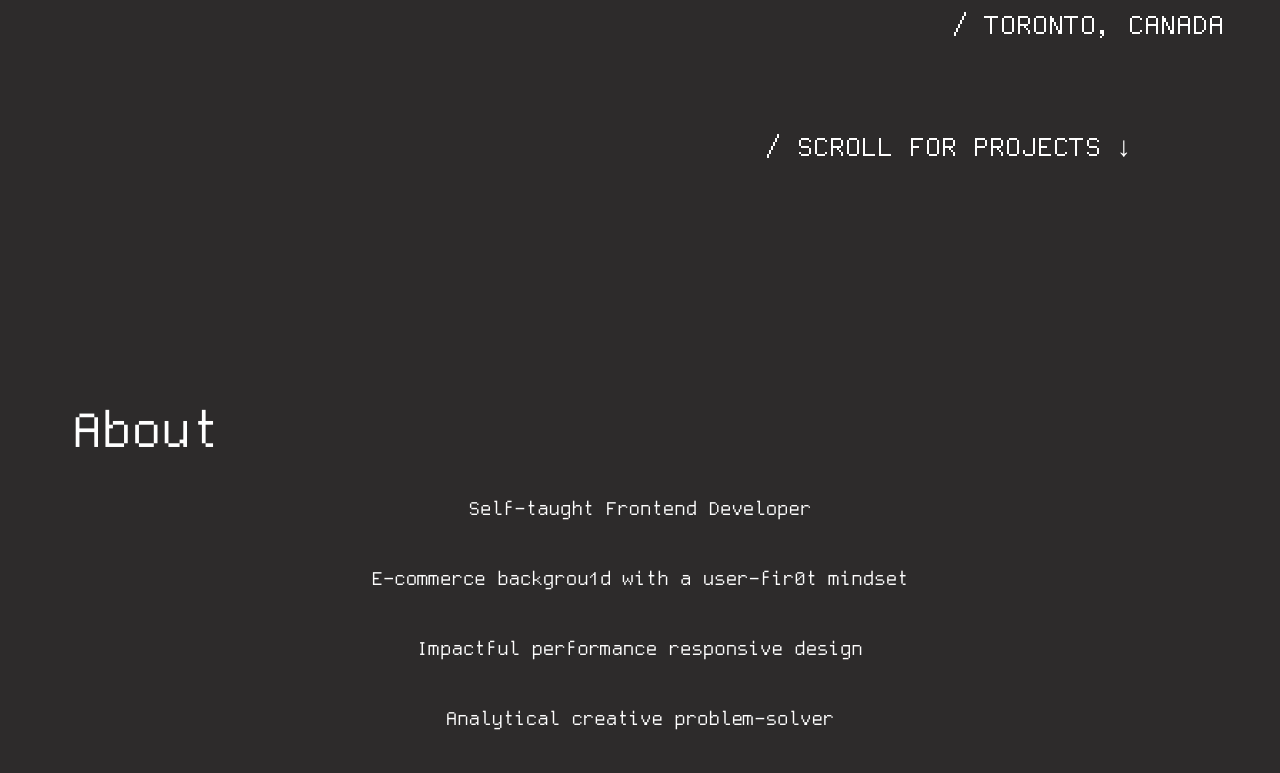
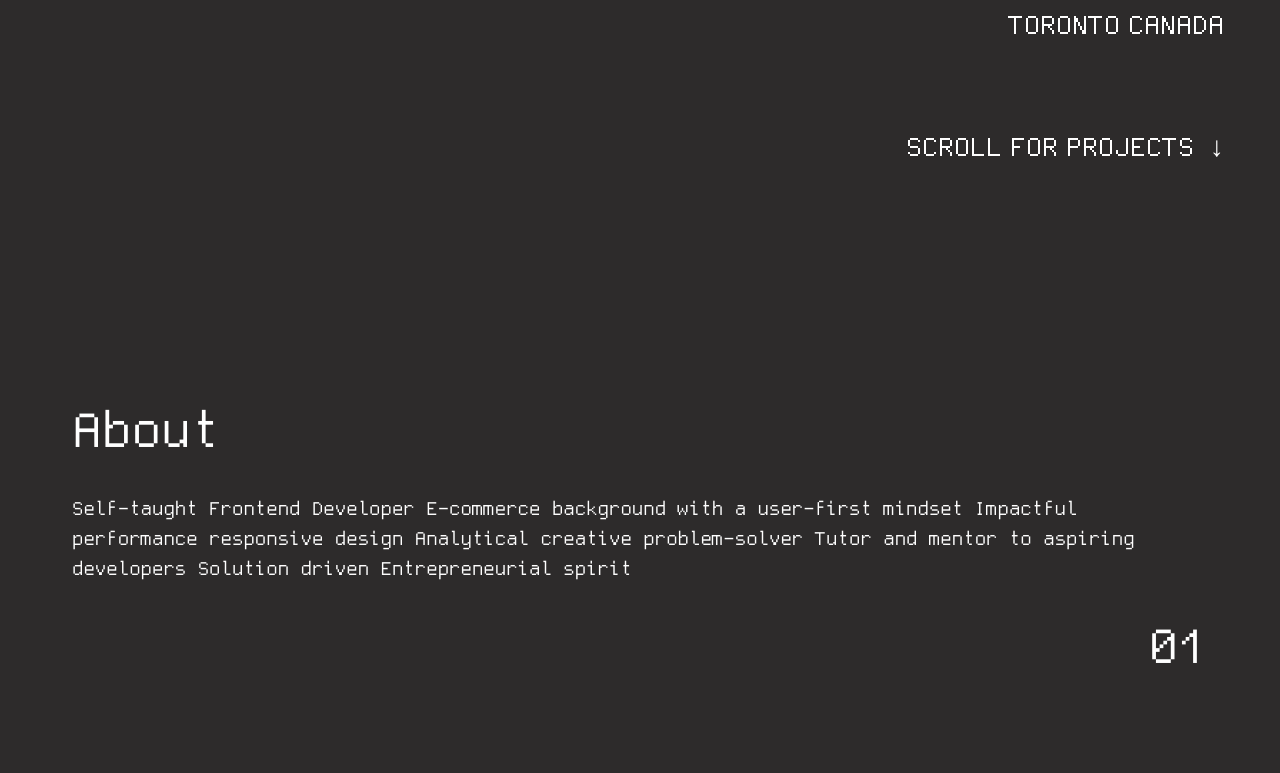
Before and after one commit to SobczakL/portfolio-24, a React (Vite) app: page / in a window 1280 px wide. Shown: the part 460-1233 px from the top of the page. Built offline with nearby package versions, Linux system fonts and the light colour scheme.

Commit message:
reconfigured layout

```diff
--- a/src/App.jsx
+++ b/src/App.jsx
@@ -13,7 +13,7 @@
                     <Hero />
                 </div>
             </div>
-            <div className="h-screen overflow-y-scroll scroll-snap-y bg-main-bg snap-mandatory">
+            <div className="h-screen bg-main-bg">
                 <SectionList />
             </div>
         </div>
--- a/src/components/content/AboutContent.jsx
+++ b/src/components/content/AboutContent.jsx
@@ -1,6 +1,7 @@
-import { useState, useEffect } from "react";
+import { useState, useEffect, useContext } from "react";
 
 export default function AboutContent() {
+    const [active, setActive] = useState(0)
     const content = [
         "Self-taught Frontend Developer",
         "E-commerce background with a user-first mindset",
@@ -10,67 +11,25 @@
         "Solution driven",
         "Entrepreneurial spirit"
     ];
-
-    const createPlaceholderBinary = (arr) => {
-        let maxChar = 0
-        let binaryReplacement = []
-        arr.forEach((sentence) => {
-            if (maxChar < sentence.length) {
-                maxChar = sentence.length
+    useEffect(() => {
+        const getNewActive = () => {
+            for(let i = 0; i < content.length; i++){
+                setActive(i)
             }
-        })
-        for (let i = 0; i < arr.length; i++) {
-            let curLine = []
-            for (let j = 0; j <= maxChar; j++) {
-                let randomIndex = Math.round(Math.random())
-                curLine.push(randomIndex.toString())
-            }
-            binaryReplacement.push(curLine.join(''))
+            i = 0
         }
-        return binaryReplacement
-    }
-
-    //Find at what random int can we start rendering content
-    //given the length of each placeholder line.
-
-    const [placeholderText, setPlaceholderText] = useState(createPlaceholderBinary(content))
-
-    useEffect(() => {
-        const intervalIDs = content.map((sentence, index) =>
-            setInterval(() => {
-                setPlaceholderText((prevTexts) => {
-                    const newTexts = [...prevTexts]
-                    const currentPlaceholder = newTexts[index];
-                    const newPlaceholder = currentPlaceholder.split("");
-                    const randomIndex = Math.floor(
-                        Math.random() * currentPlaceholder.length
-                    );
-
-                    if (newPlaceholder[randomIndex] !== sentence[randomIndex]) {
-                        newPlaceholder[randomIndex] = sentence[randomIndex];
-                        newTexts[index] = newPlaceholder.join("");
-                    }
-
-                    return newTexts;
-                });
-            }, 30)
-        );
-
-        return () => {
-            intervalIDs.forEach(clearInterval);
-        };
-    }, []);
+    },[])
 
     return (
-        <div className="space-y-10 h-fit">
-            {placeholderText.map((text, index) => (
-                <div
+        <div className="h-fit">
+            {content.map((text, index) => (
+                <span
                     key={index}
                     id={text.id}
-                    className="text-body-sm md:text-body-md lg:text-body-lg w-full text-center"
+                    className="text-body-sm md:text-body-md lg:text-body-lg "
                 >
-                    {text}
-                </div>
+                    {text + " "}
+                </span>
             ))}
 
         </div>
--- a/src/components/hero/Hero.jsx
+++ b/src/components/hero/Hero.jsx
@@ -14,36 +14,38 @@
     }, []);
 
     const aboutContentText = [
-        "/ FULL STACK DEVELOPER",
-        "/ TORONTO, CANADA",
-        "/ SCROLL FOR PROJECTS"
+        { id: 0, content: ["FULL", "STACK", "DEVELOPER"] },
+        { id: 1, content: ["TORONTO", "CANADA"] },
+        { id: 2, content: ["SCROLL", "FOR", "PROJECTS ↓"] },
     ];
 
     //Replace each content character with '-' at render
-    const [placeholderText, setPlaceholderText] = useState(() => {
-        let initState = [];
-        aboutContentText.map((text) => initState.push("-".repeat(text.length)));
-        return initState;
-    });
+    const [placeholderText, setPlaceholderText] = useState(() =>
+        aboutContentText.map(({ content }) =>
+            content.map(word => "-".repeat(word.length))
+        )
+    );
 
     //Post render, replace each '-' with aboutContentText chars at random
     //Only triggers at inital page render
     useEffect(() => {
-        const intervalIDs = aboutContentText.map((text, index) =>
+        const intervalIDs = aboutContentText.map(({ content }, lineIndex) =>
             setInterval(() => {
                 setPlaceholderText((prevTexts) => {
                     const newTexts = [...prevTexts];
+                    const currentLine = newTexts[lineIndex];
+                    const newLine = [...currentLine];
 
-                    const currentPlaceholder = newTexts[index];
-                    const newPlaceholder = currentPlaceholder.split("");
+                    // Replace a random dash in a random word
+                    const wordIndex = Math.floor(Math.random() * currentLine.length);
+                    const word = currentLine[wordIndex].split("");
+                    const targetWord = content[wordIndex];
 
-                    const randomIndex = Math.floor(
-                        Math.random() * currentPlaceholder.length
-                    );
-
-                    if (newPlaceholder[randomIndex] !== text[randomIndex]) {
-                        newPlaceholder[randomIndex] = text[randomIndex];
-                        newTexts[index] = newPlaceholder.join("");
+                    const charIndex = Math.floor(Math.random() * word.length);
+                    if (word[charIndex] === "-") {
+                        word[charIndex] = targetWord[charIndex];
+                        newLine[wordIndex] = word.join("");
+                        newTexts[lineIndex] = newLine;
                     }
 
                     return newTexts;
@@ -51,9 +53,7 @@
             }, 50)
         );
 
-        return () => {
-            intervalIDs.forEach(clearInterval);
-        };
+        return () => intervalIDs.forEach(clearInterval);
     }, []);
 
     // Determine text alignment
@@ -72,21 +72,21 @@
 
     return (
         <div className="font-pixel self-center h-fit md:h-3/6 w-full px-3 md:px-4 py-4 md:py-16 lg:py-5 md:max-w-full lg:max-w-[1200px] lg:mx-auto">
-            <div className="h-full flex flex-col place-items-center justify-start md:flex-row gap-8 md:gap-0 lg:gap-16">
+            <div className="h-full flex flex-col place-items-center justify-start md:flex-row gap-16 md:gap-0 lg:gap-16">
                 <div className="place-content-center place-items-center w-full md:w-3/6 h-auto aspect-[4/3]">
                     <ASCIIContainer />
                 </div>
                 <div className="size-full gap-20 md:w-3/6 flex flex-col md:px-8 lg:px-0 lg:max-w-[600px]">
-                    {placeholderText.map((text, index) => {
-                        return (
-                            <p
-                                key={index}
-                                className={`text-hero-sm md:text-hero-md lg:text-hero-lg ${getTextAlignment(index)}`}
-                            >
-                                {text}{index === 2 ? " ↓" : ""}
-                            </p>
-                        );
-                    })}
+                    {placeholderText.map((line, lineIndex) => (
+                        <div
+                            key={lineIndex}
+                            className={`flex justify-end text-hero-sm md:text-hero-md lg:text-hero-lg ${getTextAlignment(lineIndex)} flex gap-2`}
+                        >
+                            {line.map((word, wordIndex) => (
+                                <p key={wordIndex}>{word}</p>
+                            ))}
+                        </div>
+                    ))}
                 </div>
             </div>
         </div>
--- a/src/components/sectionContainer/SectionContainer.jsx
+++ b/src/components/sectionContainer/SectionContainer.jsx
@@ -1,19 +1,23 @@
-import React from "react";
+import React, { useContext } from "react";
+import { use } from "react";
 
 export default React.forwardRef(function SectionContainer({
     ID,
     title,
     content,
-    isActive,
     id,
+    isActive
 }, ref) {
+
+
+
     return (
         <div
             ref={ref}
             id={id}
             className="h-60 font-pixel min-h-fit mt-8">
-            <div className="relative h-full flex flex-col justify-between gap-4 md:gap-6 p-3 md:px-4 md:py-16 lg:py-5 lg:px-8">
-                <p className="sticky top-0 z-10 bg-main-bg text-subheader-sm md:text-subheader-md lg:text-subheader-lg">
+            <div className="h-full flex flex-col justify-between gap-4 md:gap-6 p-3 md:px-4 md:py-16 lg:py-5 lg:px-8">
+                <p className="bg-main-bg text-subheader-sm md:text-subheader-md lg:text-subheader-lg">
                     {title}
                 </p>
                 <div
--- a/src/components/sectionList/SectionList.jsx
+++ b/src/components/sectionList/SectionList.jsx
@@ -2,9 +2,14 @@
 import AboutContent from "../content/AboutContent";
 import ProjectsContent from "../content/ProjectsContent";
 import { useIntersectionObserver } from "../utils/useIntersectionObserver";
-import { createContext, useContext } from "react";
+import { createContext } from "react";
+
+
+export const ActiveObserverContext = createContext(false)
 
 export default function SectionList() {
+
+    // const [isObserverActive, setIsObserverActive]
 
     const sections = [
         { title: "About", content: <AboutContent /> },
@@ -12,17 +17,16 @@
         { title: "Contact", content: "content" },
     ];
 
-    const Active = createContext('')
 
     //TODO: do I need this? SectionContainer is rerendered each time...
-    const {activeSection, setRef} = useIntersectionObserver({
+    const { activeSection, setRef } = useIntersectionObserver({
         threshold: [0.3, 0.6, 0.9, 1.0],
         rootMargin: "-50px",
 
     })
 
     return (
-        <div className="relative snap-start flex flex-col bg-inherit lg:max-w-[1200px] lg:mx-auto">
+            <div className="flex flex-col bg-inherit lg:max-w-[1200px] lg:mx-auto">
                 {sections.map((section, index) => {
                     return (
                         <SectionContainer
--- a/tailwind.config.js
+++ b/tailwind.config.js
@@ -28,7 +28,7 @@
                 "subheader-md": "40px",
                 "subheader-lg": "52px",
                 subheader: "20px",
-                "hero-sm": "16px",
+                "hero-sm": "18px",
                 "hero-md": "22px",
                 "hero-lg": "28px",
                 hero: "16px",
```
Lines whose indentation alone changed are shown as unchanged.
